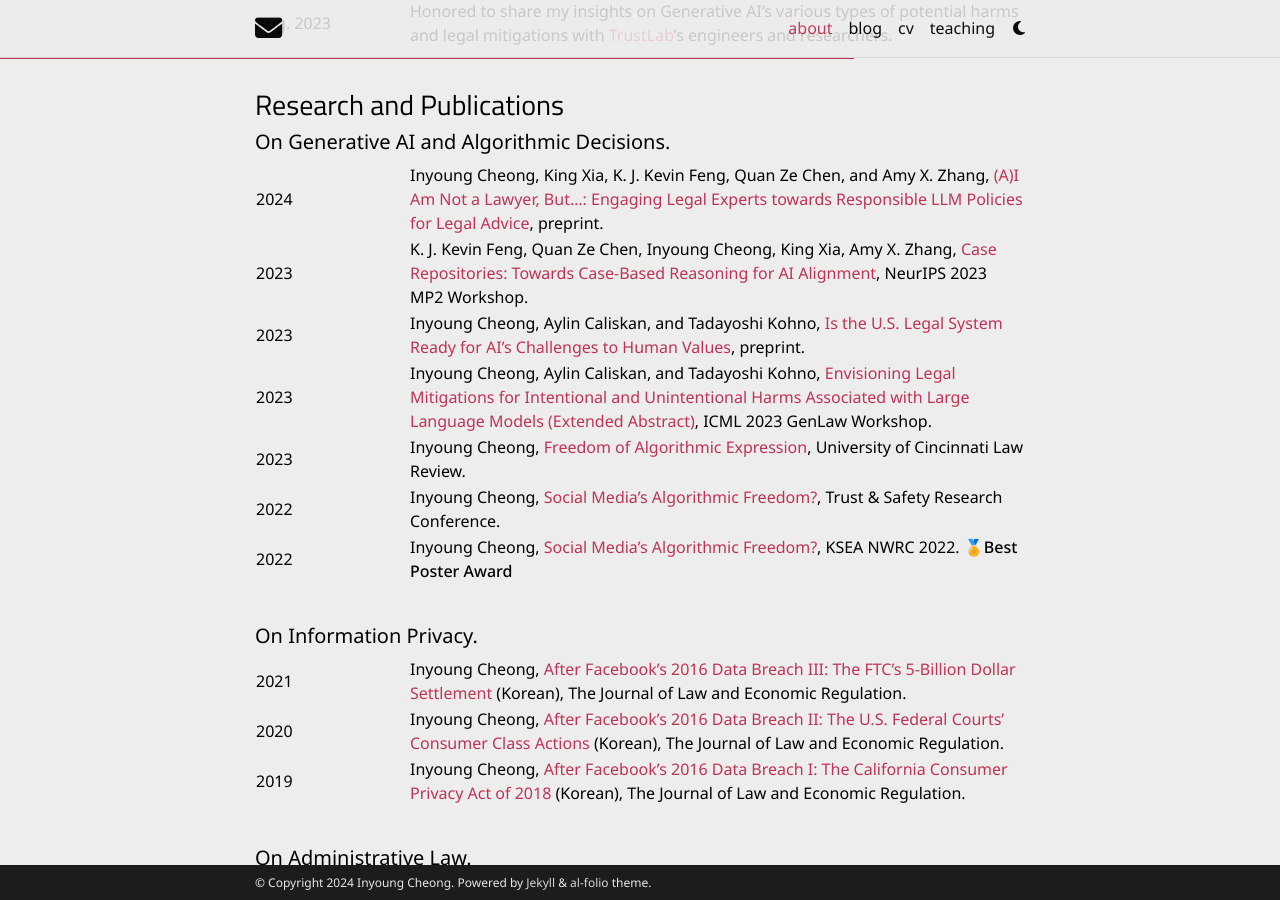
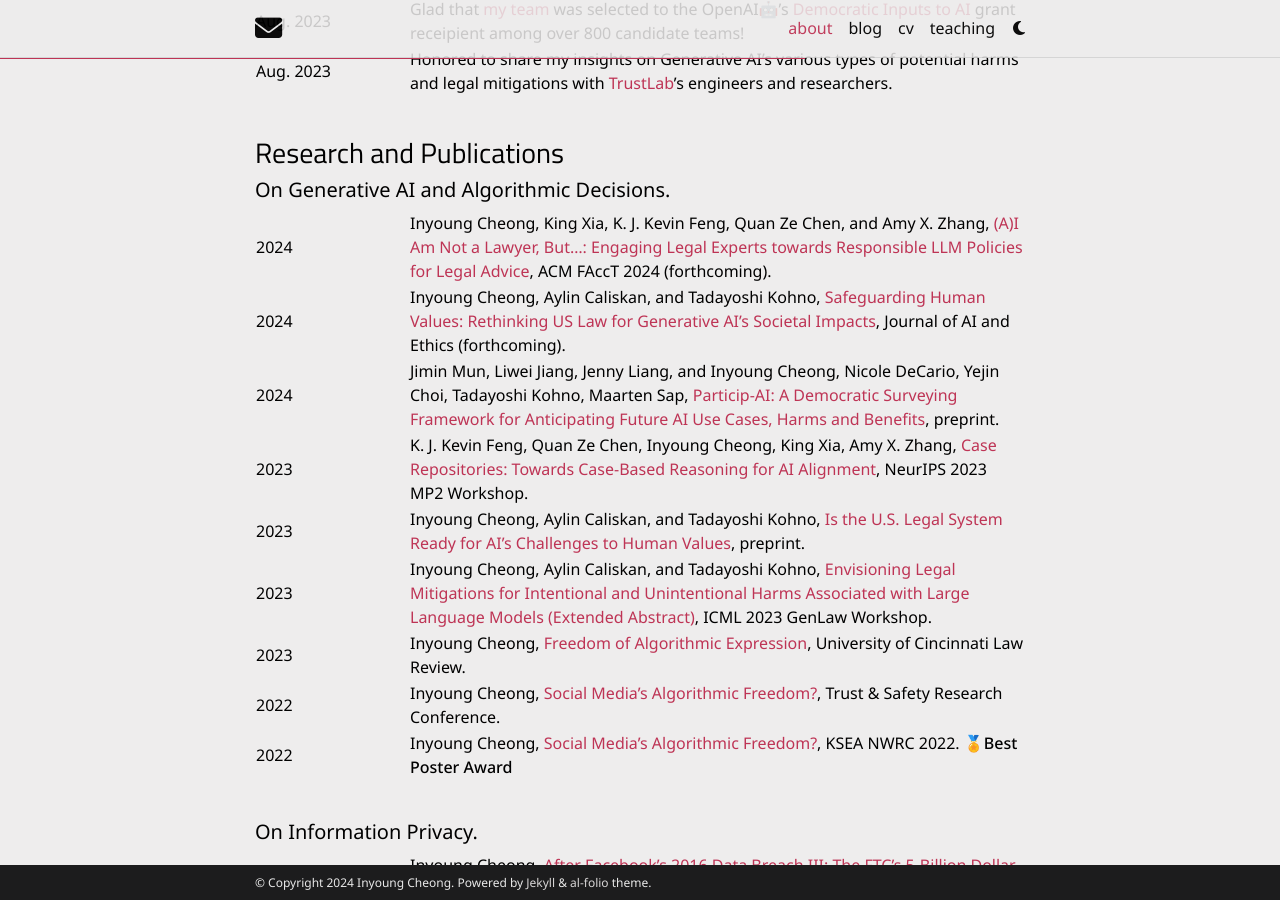
Before and after one commit to inyoungcheong/inyoungcheong.github.io, a Jekyll site: the page built from _pages/about.md, in a window 1280 px wide and 900 px high, scrolled down 2160 px. Built offline with Jekyll 4.4.1, drawn with Linux system fonts in a browser that asks for light colours; emoji names are drawn with the system emoji font; some web fonts are replaced; comment, search, counter and statistics services are not loaded; a style sheet for code colours, icons or effects is not loaded; some of the changed text lies outside the part shown.

Commit message:
about update

```diff
--- a/_pages/about.md
+++ b/_pages/about.md
@@ -22,8 +22,9 @@
 <p style="font-family: 'Space Mono', monospace; font-size: 16px; text-align: center;"># Fulbright / OpenAI Grant Recipient </p>
 <p style="font-family: 'Space Mono', monospace; font-size: 17px; text-align: center;"># <i>former</i> South Korean Gov't Regulator :kr:</p>
 <p style="font-family: 'Space Mono', monospace; font-size: 17px; text-align: center;"># <i>former</i> UN75 🗺️ </p>
-
-I will be a postdoctral researcher at the <strong>[Princeton Center for Information Technology Policy](https://citp.princeton.edu/)</strong>, starting in October 2024!
+<br>
+<br>
+📢 I will be a postdoctral researcher at the <strong>[Princeton Center for Information Technology Policy](https://citp.princeton.edu/)</strong>, starting in October 2024!
 <br>
 <br>
 I am a PhD Candidate and Affiliate Faculty member at the UW School of Law, teaching Technology Law and Public Policy Seminar (<strong>[syllabus](https://inyoungcheong.notion.site/LAW-E553-79718cccf6f54679a2b0c7a08eaf6d5f)</strong>). Advised by <strong>[Tadayoshi Kohno](https://homes.cs.washington.edu/~yoshi/)</strong>, I conduct multi-disciplinary research on AI safety, alignment, and regulatory principles at the <strong>[Security & Privacy Lab](https://seclab.cs.washington.edu/people/)</strong>,<strong> [Tech Policy Lab](https://techpolicylab.uw.edu/about/#our-people)</strong>, and <strong>[Social Futures Lab](https://social.cs.washington.edu/)</strong>. My research has been funded by <strong>[Fulbright](https://fulbright.org/)</strong>, <strong>[OpenAI](https://openai.com/blog/democratic-inputs-to-ai)</strong>, and <strong>[UW Alumni](https://www.washington.edu/alumni/meet-the-2021-homecoming-scholars/)</strong> and presented at major conferences like ICML, KSEA, and Trust & Safety Research Conference.
@@ -115,7 +116,15 @@
   <tbody>
     <tr>
       <td markdown="span">2024</td>
-      <td markdown="span">Inyoung Cheong, King Xia, K. J. Kevin Feng, Quan Ze Chen, and Amy X. Zhang, [(A)I Am Not a Lawyer, But...: Engaging Legal Experts towards Responsible LLM Policies for Legal Advice](https://arxiv.org/abs/2402.01864), preprint.</td>
+      <td markdown="span">Inyoung Cheong, King Xia, K. J. Kevin Feng, Quan Ze Chen, and Amy X. Zhang, [(A)I Am Not a Lawyer, But...: Engaging Legal Experts towards Responsible LLM Policies for Legal Advice](https://arxiv.org/abs/2402.01864), ACM FAccT 2024 (forthcoming).</td>
+    </tr>
+    <tr>
+      <td markdown="span">2024</td>
+      <td markdown="span">Inyoung Cheong, Aylin Caliskan, and Tadayoshi Kohno, [Safeguarding Human Values: Rethinking US Law for Generative AI’s Societal Impacts](https://inyoungcheong.github.io/assets/pdf/AIandEthics.pdf), Journal of AI and Ethics (forthcoming).</td>
+    </tr>
+    <tr>
+      <td markdown="span">2024</td>
+      <td markdown="span">Jimin Mun, Liwei Jiang, Jenny Liang, and Inyoung Cheong, Nicole DeCario, Yejin Choi, Tadayoshi Kohno, Maarten Sap, [Particip-AI: A Democratic Surveying Framework for Anticipating Future AI Use Cases, Harms and Benefits](https://arxiv.org/abs/2403.14791), preprint.</td>
     </tr>
     <tr>
       <td markdown="span">2023</td>
```
